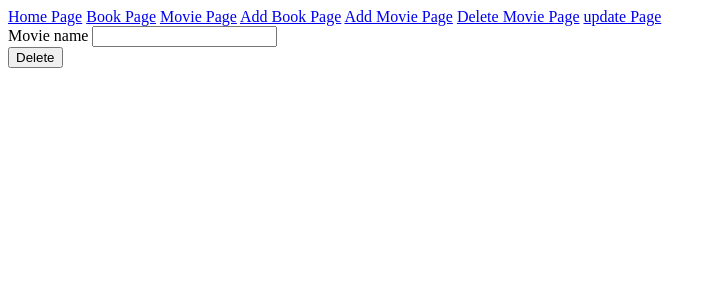
After one commit to eman602/bookmovie_app, a Flask app: page /Movie_delete in a window 1280 px wide. The commit adds this page. Shown: the top 300 px of the page, without its empty margins (0-716 px from the left). Run offline with Flask 2, Linux system fonts and the light colour scheme.

Commit message:
working file

```diff
--- a/application/forms.py
+++ b/application/forms.py
@@ -64,7 +64,7 @@ class MovieForm(FlaskForm):
     submit = SubmitField('Submit')
 
 
-class BookUpdate(FlaskForm):
+class BookDelete(FlaskForm):
     search_book=StringField("Book name",
         validators =[
             DataRequired(),
@@ -72,7 +72,18 @@ class BookUpdate(FlaskForm):
         ]
     )
 
-    submit = SubmitField('Search')
+    submit = SubmitField('Delete')
+
+
+class MovieDelete(FlaskForm):
+    search_movie=StringField("Movie name",
+        validators =[
+            DataRequired(),
+            Length(min=2, max=1000)
+        ]
+    )
+
+    submit = SubmitField('Delete')
 
 
 
@@ -85,21 +96,15 @@ class BookUpdate2(FlaskForm):
     )
 
     author_name = StringField('Authors Name',
-        validators = [
-            DataRequired(),
-            Length(min=2, max=30)
-        ]
+          validators=[Optional()]
+
     )
     genre = StringField('Genre',
-        validators = [
-            DataRequired(),
-            Length(min=2, max=100)
-        ]
+          validators=[Optional()]
+
     )
     short_content = StringField('Description',
-        validators = [
-            DataRequired(),
-            Length(min=2, max=1000)
-        ]
+          validators=[Optional()]
+
     )
     submit = SubmitField('Submit')
--- a/application/models.py
+++ b/application/models.py
@@ -23,7 +23,7 @@ class Movies(db.Model):
     genre = db.Column(db.String(100), nullable=False, unique=True)
     short_content = db.Column(db.String(500), nullable=False, unique=True)
     book_id=db.Column(db.Integer, db.ForeignKey('books.id'))
-    parent=relationship("Books", back_populates="child")
+    parent=relationship("Books", back_populates="child", cascade='delete')
     def __repr__(self):
         return ''.join([
             'User: ', self.movie_name, ' ', self.director_name, '\r\n',
--- a/application/routes.py
+++ b/application/routes.py
@@ -1,26 +1,65 @@
 from flask import Flask, render_template, redirect, url_for, request
 from application import app, db
 from application.models import Books, Movies
-from application.forms import BookForm, MovieForm, BookUpdate, BookUpdate2
+from application.forms import BookForm, MovieForm, BookDelete, MovieDelete, BookUpdate2
 
 @app.route('/')
-@app.route('/home', methods=['GET', 'POST'])
+@app.route('/home')
 def home():
-    form=BookUpdate()
+    form=BookDelete()
+   # form2=MovieDelete()
+   # if form.validate_on_submit():
+    #    book_details=Books.query.filter_by(book_name=form.search_book.data).first()
+     #   db.session.delete(book_details)
+      #  db.session.commit()
+       # return redirect(url_for('book'))
+    return render_template('home.html', title="Home Page", form=form)
+
+
+@app.route('/update', methods=['GET', 'POST'])
+def update():
+    form = BookUpdate2()
+
+    if form.validate_on_submit():
+       # request.method=='GET'
+        name=form.book_name.data
+        testing=Books.query.filter_by(book_name=name).first()
+
+        testing.author_name=form.author_name.data
+        testing.author_name=form.author_name.data
+        testing.genre=form.genre.data
+        testing.short_content=form.short_content.data
+        db.session.commit()
+        return redirect(url_for('book'))
+    return render_template('update.html', title="update Page", form=form)
+
+
+@app.route('/book_delete', methods=['GET', 'POST'])
+def book_delete():
+    form=BookDelete()
     if form.validate_on_submit():
         book_details=Books.query.filter_by(book_name=form.search_book.data).first()
         if book_details:
-            return redirect(url_for('about'))
+            db.session.delete(book_details)
+            db.session.commit()
+            return redirect(url_for('book'))
+        else:
+            print(form.errors)
     return render_template('home.html', title="Home Page", form=form)
 
-@app.route('/about', methods=['GET', 'POST'])
-def about():
-    testing=Books.query.filter_by(book_name='Hunger Games').first()
-    form = BookUpdate2()
-    if request.method == 'GET' :
 
-        form.book_name.data=request.form.get("search_book")
-    return render_template('update.html', title="update Page", form=form)
+@app.route('/Movie_delete', methods=['GET', 'POST'])
+def Movie_delete():
+    form=MovieDelete()
+    if form.validate_on_submit():
+        movie_details=Movies.query.filter_by(movie_name=form.search_movie.data).first()
+        if movie_details:
+            db.session.delete(movie_details)
+            db.session.commit()
+            return redirect(url_for('movie'))
+        else:
+            print(form.errors)
+    return render_template('moviedelete.html', title="Movie Page", form=form)
 
 
 
--- a/application/templates/layout.html
+++ b/application/templates/layout.html
@@ -5,7 +5,8 @@
 		<a href="{{ url_for('movie') }}">Movie Page</a>
 	        <a href="{{ url_for('post') }}">Add Book Page</a>
 		<a href="{{ url_for('dost') }}">Add Movie Page</a>
-
+		<a href="{{ url_for('Movie_delete') }}">Delete Movie Page</a>
+                <a href="{{ url_for('update') }}">update Page</a>
 		<title>{{title}}</title>
 	</head>
 	<body>
--- a/application/templates/movie.html
+++ b/application/templates/movie.html
@@ -5,9 +5,10 @@
     {% for post in dosts %}
         <div>
             <h3>{{ post.title }}</h3>
-            <p><b> - Book name:</b>{{ post.movie_name }}</p>
+            <p><b> - Movie name:</b>{{ post.movie_name }}</p>
             <p><b> - Authors name:</b>{{ post.director_name }}</p>
             <p> -Genre {{ post.genre }}</p>
         </div>
     {% endfor %}
+
 {% endblock %}
--- /dev/null
+++ b/application/templates/moviedelete.html
@@ -0,0 +1,18 @@
+{% extends "layout.html" %}
+
+{% block body_content %}
+
+                <div class = 'form'>
+  <form method='POST' action="Movie_delete">
+
+       <div>
+         {{ form.hidden_tag() }}
+        {{ form.search_movie.label }}
+        {{ form.search_movie }}
+        <br>
+            {{ form.submit }}
+        </form>
+    </div>
+</div>
+
+{% endblock %}
```
Also changed, not shown: application/templates/home.html (+9 -5 lines), application/templates/update.html (+5 -2 lines).
